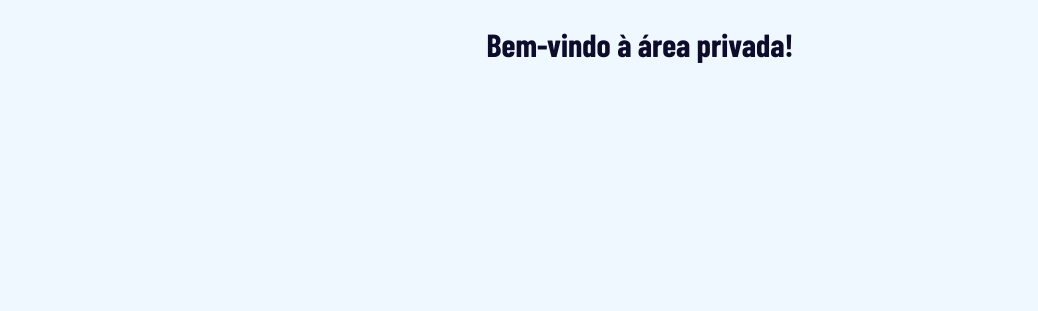
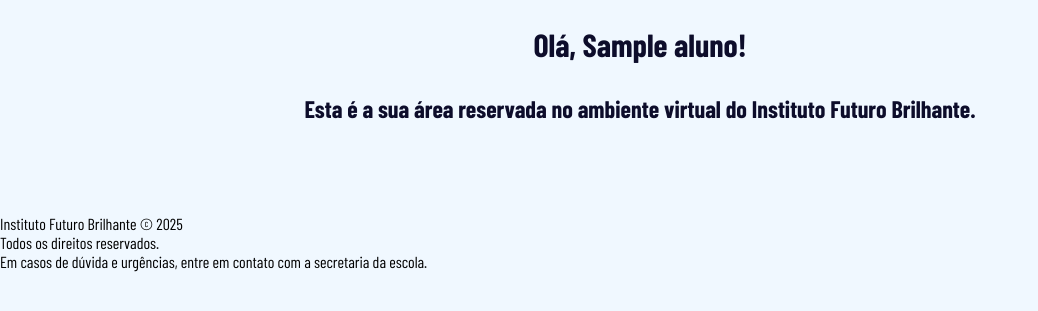
Before and after one commit to livianev/School_WebApp, a Flask app: template templates/aluno.html in a window 1280 px wide. Shown: the top 311 px of the page, without its empty margins (0-1038 px from the left). Run offline with Flask 3, Linux system fonts and the light colour scheme; the template is opened without the code that fills it: most values are stand-ins (such as "Sample title", 1, 10 or a date in 2020); some web fonts are replaced.

Commit message:
página pessoal

```diff
--- a/app.py
+++ b/app.py
@@ -16,7 +16,10 @@
     cur.execute("SELECT * FROM alunos WHERE email = ? AND senha = ?", (email, senha))
     aluno = cur.fetchone()
     con.close()
-    return aluno
+    if aluno:
+      return {'nome': aluno[1]}
+    return None
+
 
 @app.route('/')
 def mural():
@@ -29,7 +32,7 @@
         senha = request.form['senha']
         aluno = verificar_login(email, senha)
         if aluno:
-            session['aluno'] = email
+            session['aluno'] = aluno
             return redirect(url_for('painel'))
         else:
             return redirect(url_for('login_invalido'))
@@ -42,9 +45,18 @@
 @app.route('/home')
 def painel():
     if 'aluno' in session:
-        return render_template('aluno.html')  # Aqui renderiza o HTML corretamente
+        return render_template('aluno.html', aluno=session['aluno'])  # Aqui renderiza o HTML corretamente
     else:
         return redirect(url_for('login'))
+
+    @app.route('/aluno')
+    def aluno():
+        if 'aluno' in session:
+            return render_template('aluno.html', aluno=session['aluno'])
+        else:
+                return redirect(url_for('login'))
+
+
 
 
 if __name__ == '__main__':
--- a/static/aluno.css
+++ b/static/aluno.css
@@ -14,6 +14,15 @@
   color: rgb(13, 13, 43);
   text-align: center;
   align-items: center;
-  height: 20vh;
+  height: 8vh;
   margin-top: 25px;
+}
+
+h2 {
+  font-size: 1.5rem;
+  color: rgb(13, 13, 43);
+  text-align: center;
+  align-items: center;
+  height: 15vh;
+  margin-top: 5px;
 }/*# sourceMappingURL=aluno.css.map */
--- a/static/aluno.scss
+++ b/static/aluno.scss
@@ -15,6 +15,16 @@
     color: rgb(13, 13, 43);
     text-align: center;
     align-items: center;
-    height: 20vh;
+    height: 8vh;
     margin-top: 25px;
+
 }
+
+h2{
+    font-size: 1.5rem;
+    color: rgb(13, 13, 43);
+    text-align: center;
+    align-items: center;
+    height: 15vh;
+    margin-top: 5px;
+}
--- a/templates/aluno.html
+++ b/templates/aluno.html
@@ -14,10 +14,18 @@
 <body>
 
     <header>
-        <h1>Bem-vindo à área privada!</h1>
+        <h1>Olá, {{ aluno.nome }}!</h1>
+        <h2>Esta é a sua área reservada no ambiente virtual do Instituto Futuro Brilhante.</h2>
     </header>
-
 
 </body>
 
+ <footer>
+        <ul>
+        <li>Instituto Futuro Brilhante &copy; 2025</li>
+        <li>Todos os direitos reservados.</li>
+        <li>Em casos de dúvida e urgências, entre em contato com a secretaria da escola.</li>
+    </ul>
+    </footer>
+
 </html>
```
Also changed, not shown: 1 other file.
